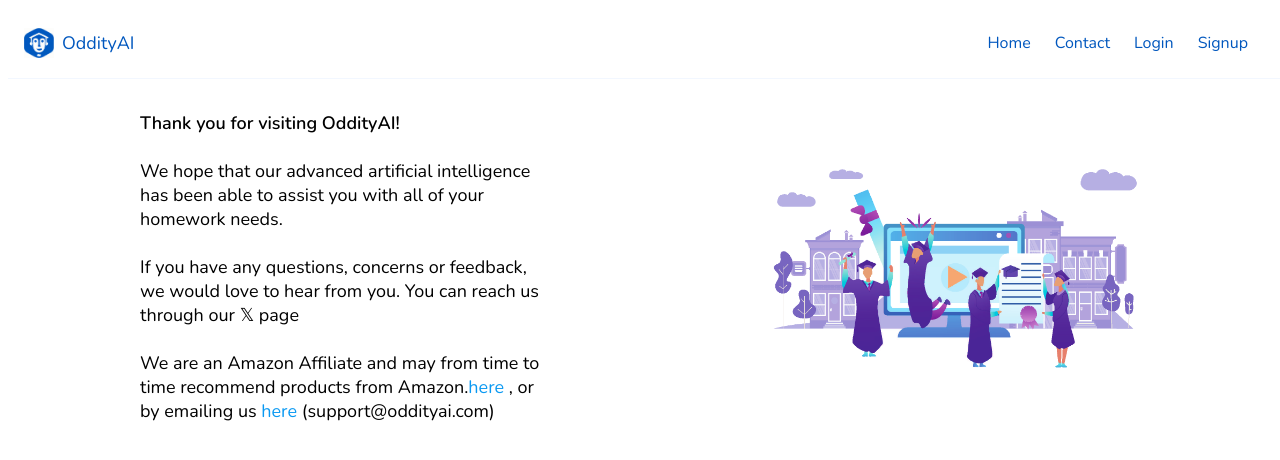
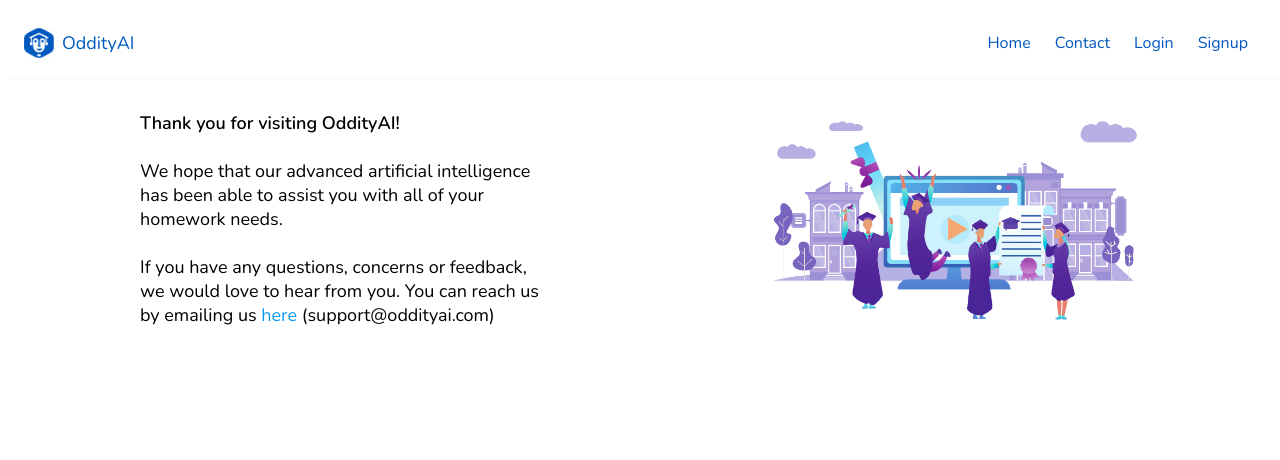
Before and after one commit to oddityai/oddity-front-end, a Next.js app: page /contact in a window 1280 px wide. Shown: the top 460 px of the page. Built offline with nearby package versions, Linux system fonts and the light colour scheme; no server answers.

Commit message:
get rid of amazon stuff on contact us

```diff
--- a/pages/contact.js
+++ b/pages/contact.js
@@ -87,19 +87,7 @@ const Contact = () => {
             <br />
             <br />
             If you have any questions, concerns or feedback, we would love to
-            hear from you. You can reach us through our 𝕏 page{' '}
-            <br />
-            <br />
-            We are an Amazon Affiliate and may from time to time recommend products from Amazon.
-            <span
-              style={{ color: '#0a99f2', cursor: 'pointer' }}
-              onClick={() => {
-                window.open('https://twitter.com/oddity_ai')
-              }}
-            >
-              here
-            </span>{' '}
-            , or by emailing us{' '}
+            hear from you. You can reach us by emailing us{' '}
             <a
               href='mailto:support@oddityai.com'
               style={{
```
